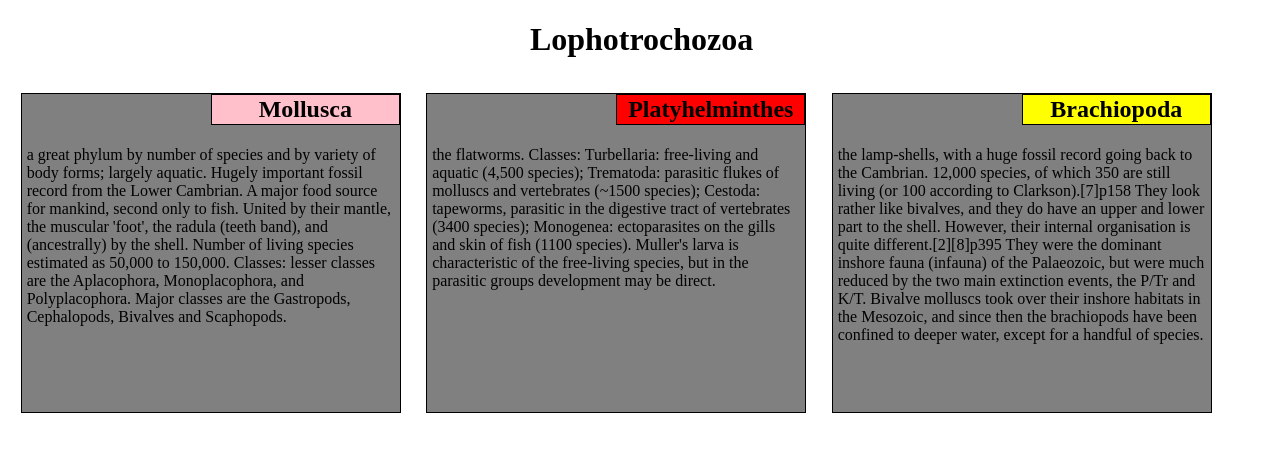
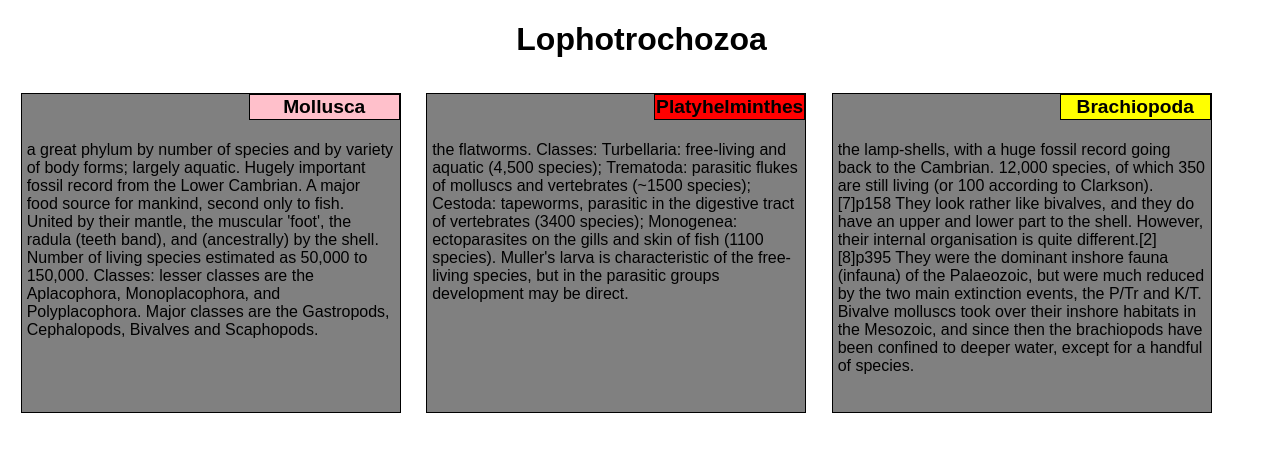
Before and after one commit to icefire587/HTML-CSS-and-Javascript-for-Web-Developers, a plain HTML site: page module2-solution/index.html in a window 1280 px wide. Drawn offline with Linux system fonts and the light colour scheme.

Commit message:
add arial and overflow

```diff
--- a/module2-solution/CSS/main.css
+++ b/module2-solution/CSS/main.css
@@ -5,6 +5,7 @@
 body{
 	width:99%;
 	height:99%;
+	font-family: Arial;
 }
 @media screen and (max-width:767px){
 	div{
@@ -44,18 +45,20 @@ h1 {
 
 h2 {
 	border: 1px solid black;
-	width: 50%;
+	width: 40%;
 	position: relative;
-	margin: 0 0 0 50%;
+	margin: 0 0 0 60%;
 	text-align: center;
 	padding: 1px;
-	overflow:hidden;
+	overflow: hidden;
+	font-size: 1.2rem;
 }
 
 div{
 	border: 1px solid black;
 	margin: 1%;
 	background-color: gray;
+	overflow: hidden;
 }
 
 .pink{
@@ -69,6 +72,6 @@ div{
 }
 p {
 	padding: 5px;
-	overflow:hidden;
+	overflow: hidden;
 
 }
```
